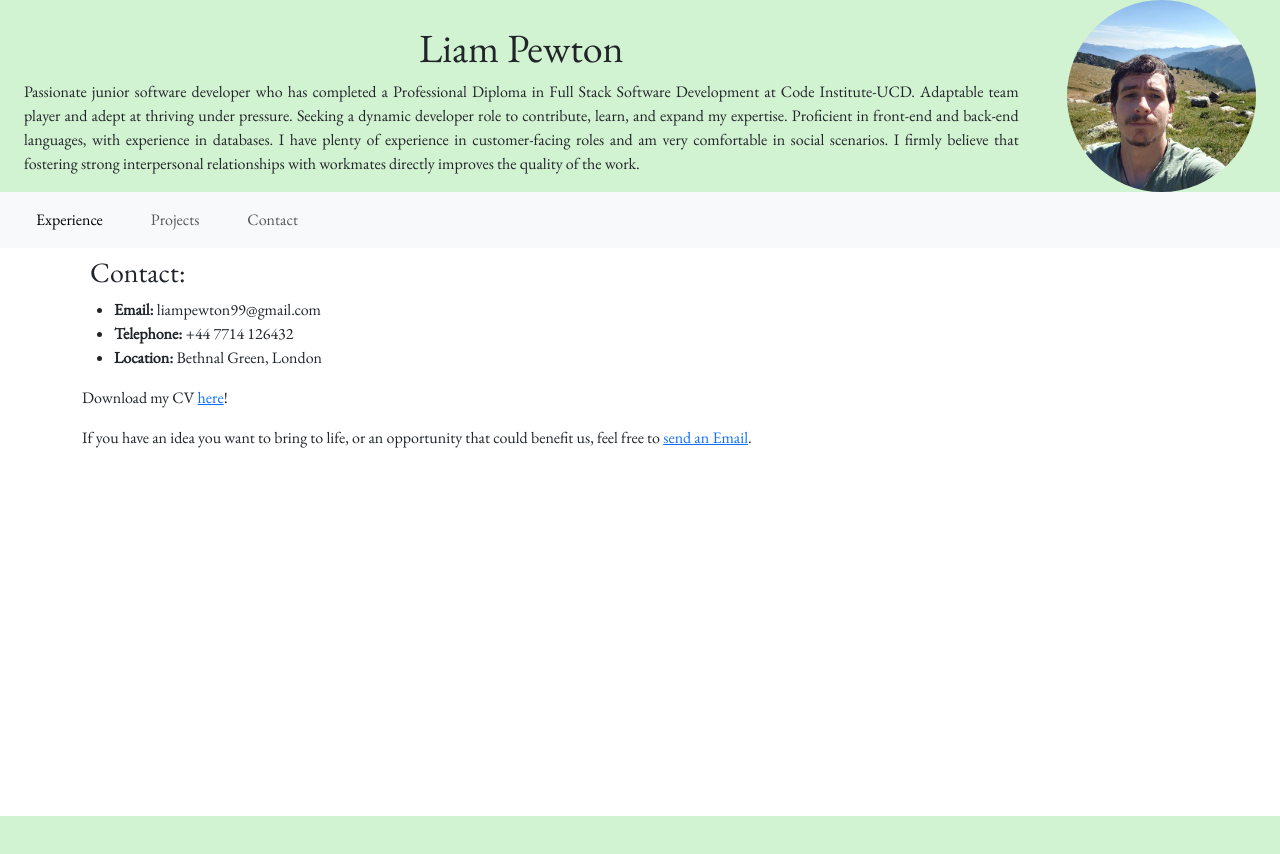
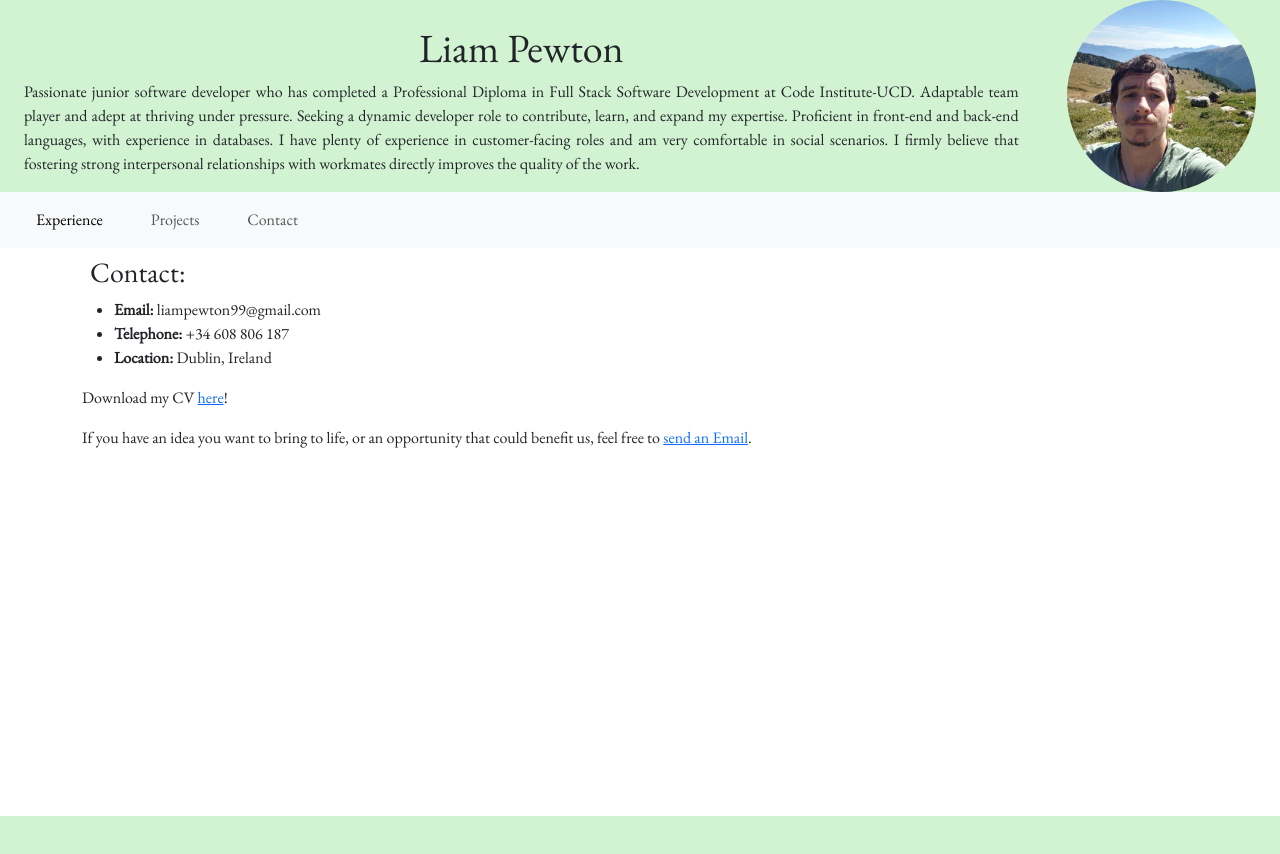
Before and after one commit to lpewton/cv_website, a plain HTML site: page contact.html in a window 1280 px wide. Drawn offline with nearby package versions, Linux system fonts and the light colour scheme.

Commit message:
Update contact information.html

```diff
--- a/contact.html
+++ b/contact.html
@@ -61,8 +61,8 @@
         <h3 class="ms-2 mt-2">Contact:</h3>
         <ul>
             <li><strong>Email: </strong>liampewton99@gmail.com</li>
-            <li><strong>Telephone: </strong>+44 7714 126432</li>
-            <li><strong>Location: </strong>Bethnal Green, London</li>
+            <li><strong>Telephone: </strong>+34 608 806 187</li>
+            <li><strong>Location: </strong>Dublin, Ireland</li>
         </ul>
         <P>Download my CV <a href="pdf/CV_Liam_Pewton.pdf" target="_blank">here</a>!</P>
         <p>If you have an idea you want to bring to life, or an opportunity that could benefit us, feel free to <a
```
